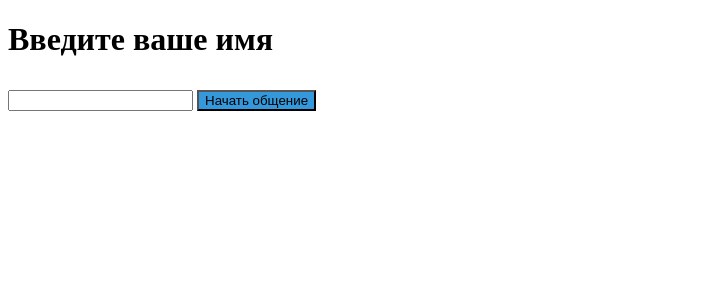
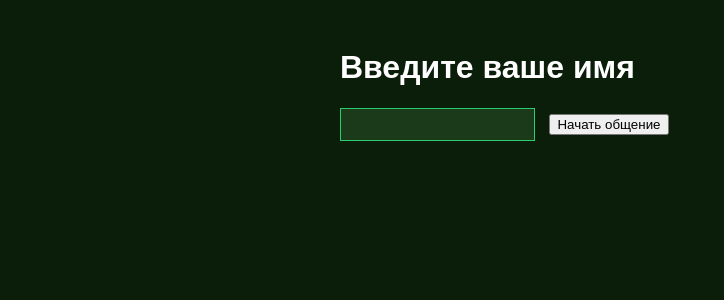
Before and after one commit to Yupara/Yupara, a FastAPI app: template templates/login.html in a window 1280 px wide. Shown: the top 300 px of the page, without its empty margins (0-724 px from the left). Run offline with FastAPI, Linux system fonts and the light colour scheme; the template is opened without the code that fills it, so the values that code supplies are empty; parts of the project's set-up code (start-up, migrations or seed data) failed here and were passed over.

Commit message:
Update style.css

```diff
--- a/static/style.css
+++ b/static/style.css
@@ -1,51 +1,27 @@
-button[type="submit"] {
-    background: #3498db;
-    margin-top: 10px;
-    transition: background 0.3s;
+body {
+    background: #0a1e0a;
+    color: white;
+    font-family: Arial;
+    padding: 20px;
 }
 
-button[type="submit"]:hover {
-    background: #2980b9;
-}
-/* Стили для чата */
-.modal {
-    display: none;
-    position: fixed;
-    z-index: 100;
-    left: 0;
-    top: 0;
-    width: 100%;
-    height: 100%;
-    background-color: rgba(0,0,0,0.7);
+.container {
+    max-width: 600px;
+    margin: 0 auto;
 }
 
-.modal-content {
-    background-color: #1a3a1a;
-    margin: 10% auto;
-    padding: 20px;
-    border: 1px solid #2ecc71;
-    width: 50%;
-    border-radius: 5px;
-}
-
-.close {
-    color: #e74c3c;
-    float: right;
-    font-size: 28px;
-    cursor: pointer;
-}
-#chatMessages p {
-    background: #2c3e50;
+input {
     padding: 8px;
-    border-radius: 4px;
-    margin: 5px 0;
-}
-
-#messageInput {
-    width: 100%;
-    padding: 10px;
-    margin-top: 10px;
+    margin-right: 10px;
     background: #1a3a1a;
     color: white;
     border: 1px solid #2ecc71;
 }
+
+#chat {
+    height: 300px;
+    border: 1px solid #2ecc71;
+    padding: 10px;
+    margin: 10px 0;
+    overflow-y: scroll;
+}
```
